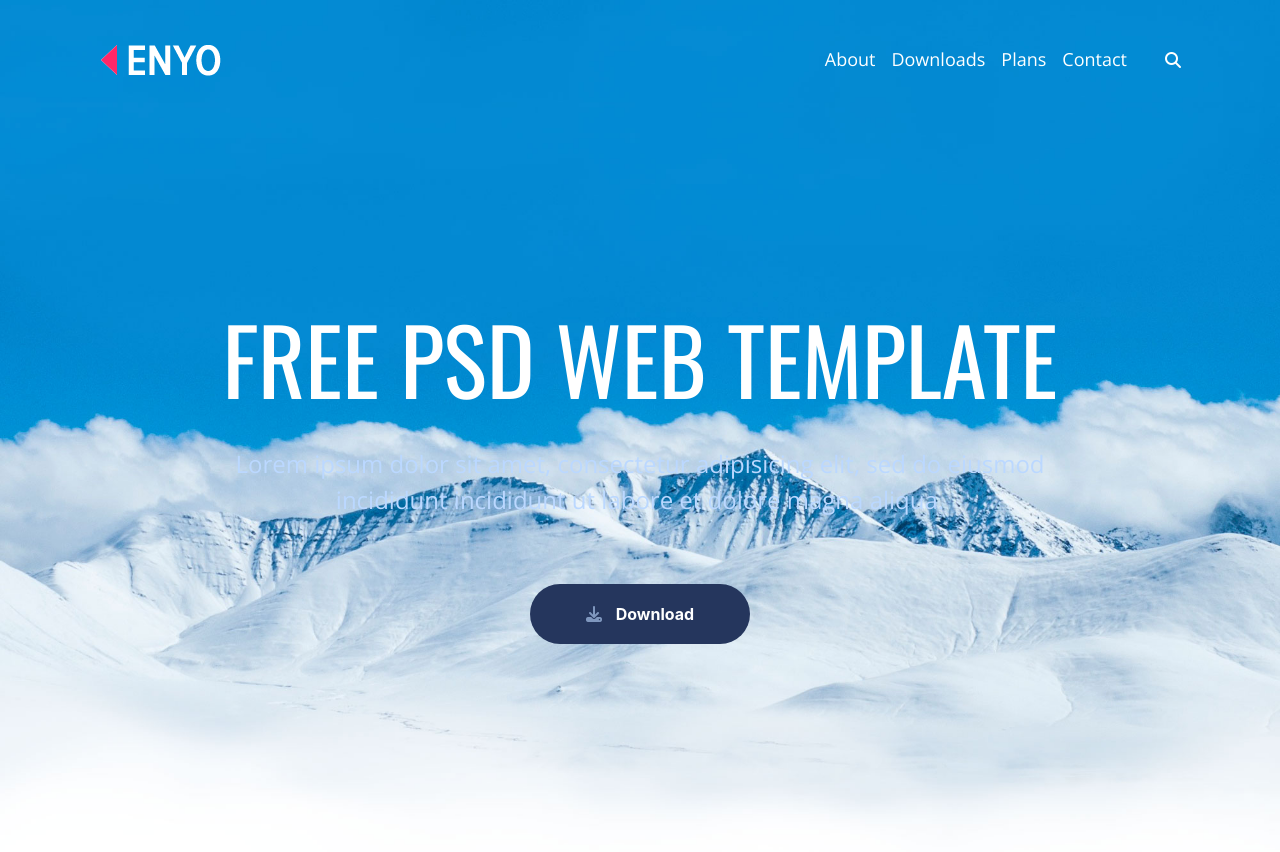
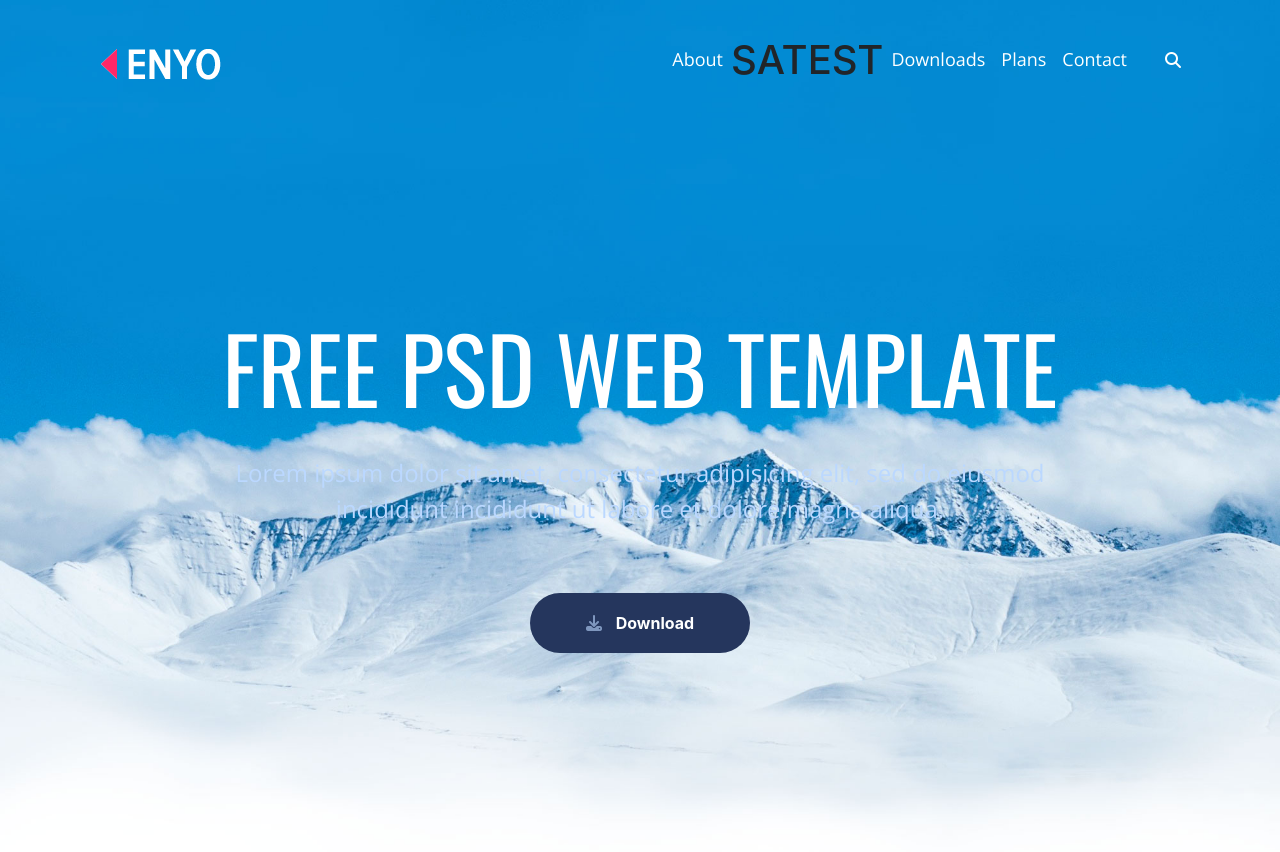
Before and after one commit to SaberRabie/Enyo, a plain HTML site: page index.html in a window 1280 px wide. Shown: the top 852 px of the page. Drawn offline with nearby package versions, Linux system fonts and the light colour scheme; some packages are replaced by stand-ins of ours.

Commit message:
testing
testing live preview

```diff
--- a/index.html
+++ b/index.html
@@ -29,6 +29,7 @@
             <li class="nav-item active">
               <a class="nav-link" href="#">about </a>
             </li>
+            <h1> SATEST </h1>
             <li class="nav-item">
               <a class="nav-link" href="#">downloads</a>
             </li>
```
